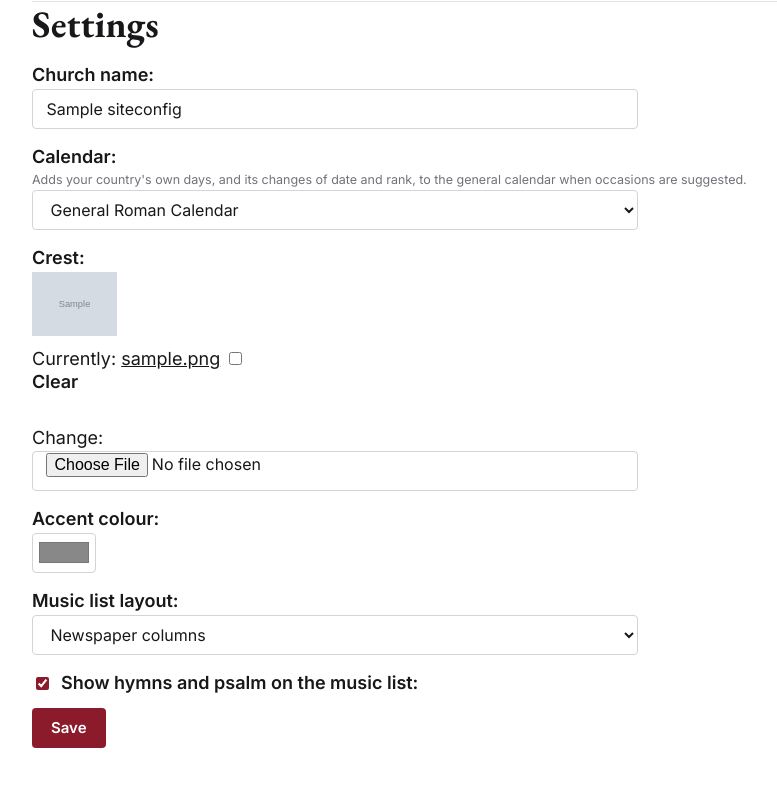
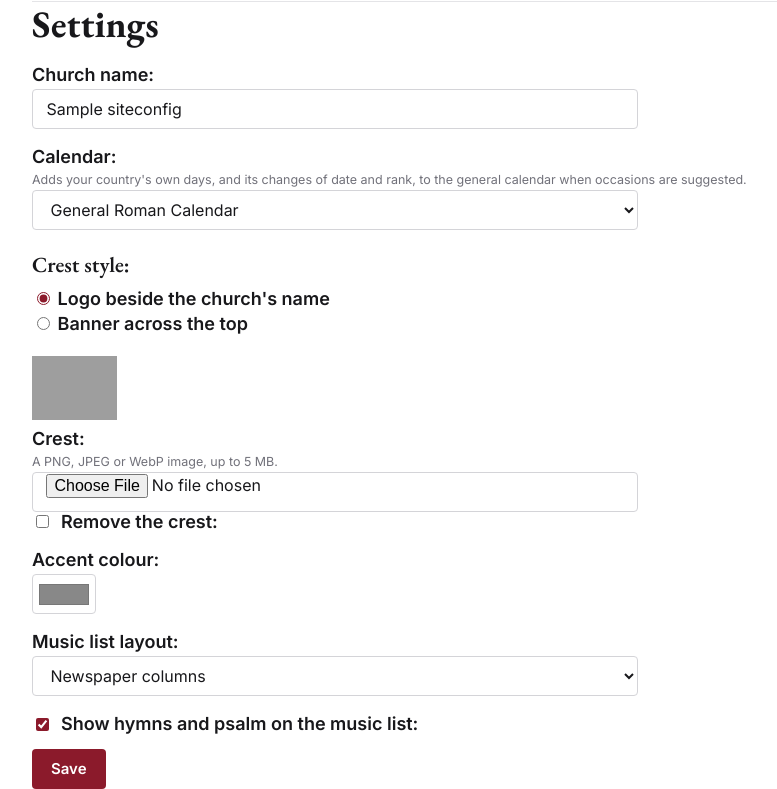
Before and after one commit to StockoL/precentor, a Django app: page /settings/ in a window 1280 px wide. Shown: the part 75-864 px from the top of the page, without its empty margins (3-780 px from the left). Before the commit the page ends 823 px from the top, so only its background shows below. Run offline with Django 5.2, Linux system fonts and the light colour scheme; a user stored in the database is signed in; tables that the repository leaves empty hold one stand-in row (values such as "Sample post"); grey boxes marked "Sample" are stand-in pictures; some libraries are stand-ins or nearby versions; grey boxes are pictures that could not be loaded.

Commit message:
Save the crest through the Settings form, by style
The form now asks for the crest's style, processes an upload to suit
it, and stores the result in the database. It refuses uploads over
5 MB, asks for a new image when the style changes, and can remove the
crest. The banner's size now comes from one place.

```diff
--- a/core/forms.py
+++ b/core/forms.py
@@ -1,30 +1,75 @@
 from django import forms
-from django.core.files.uploadedfile import UploadedFile
 
-from .imaging import process_crest_image
+from .imaging import process_crest_image, process_logo_image
 from .models import SiteConfig
+
+MAX_CREST_UPLOAD = 5 * 1024 * 1024  # 5 MB, far more than any crest needs
+CONTENT_TYPES = {"png": "image/png", "jpg": "image/jpeg"}
 
 
 class SiteConfigForm(forms.ModelForm):
+    # The crest itself isn't a model field the form edits directly: an
+    # upload is checked and processed to suit the chosen style, then stored
+    # with SiteConfig.set_crest().
+    crest_file = forms.FileField(
+        label="Crest",
+        required=False,
+        widget=forms.FileInput(attrs={"accept": "image/png,image/jpeg,image/webp"}),
+        help_text="A PNG, JPEG or WebP image, up to 5 MB.",
+    )
+    remove_crest = forms.BooleanField(label="Remove the crest", required=False)
+
     class Meta:
         model = SiteConfig
         fields = [  # noqa
             "church_name",
             "national_calendar",
-            "crest_image",
+            "crest_style",
             "house_accent_colour",
             "layout_style",
             "show_hymns_psalm",
         ]
         widgets = {  # noqa
+            "crest_style": forms.RadioSelect,
             "house_accent_colour": forms.TextInput(attrs={"type": "color"}),
         }
 
-    def clean_crest_image(self):
-        image = self.cleaned_data.get("crest_image")
-        # An untouched field comes back as the existing ImageFieldFile (not
-        # an UploadedFile) — that, and a cleared field, must pass through
-        # unprocessed rather than being fed to Pillow again.
-        if not image or not isinstance(image, UploadedFile):
-            return image
-        return process_crest_image(image)
+    def clean_crest_file(self):
+        upload = self.cleaned_data.get("crest_file")
+        if upload and upload.size > MAX_CREST_UPLOAD:
+            raise forms.ValidationError("Choose an image under 5 MB.")
+        return upload
+
+    def clean(self):
+        cleaned = super().clean()
+        upload = cleaned.get("crest_file")
+        if upload and cleaned.get("remove_crest"):
+            self.add_error("remove_crest", "Choose a new image or remove the crest, not both.")
+        elif (
+            "crest_style" in self.changed_data
+            and self.instance.has_crest
+            and not upload
+            and not cleaned.get("remove_crest")
+        ):
+            # A logo kept at its own shape would look wrong as a banner, and
+            # the other way round, so a new style needs its own image.
+            self.add_error("crest_file", "Choose an image for the new style.")
+        elif upload and "crest_file" not in self.errors:
+            process = process_crest_image if cleaned.get("crest_style") == "banner" else process_logo_image
+            try:
+                cleaned["processed_crest"] = process(upload)
+            except forms.ValidationError as error:
+                self.add_error("crest_file", error)
+        return cleaned
+
+    def save(self, commit=True):
+        config = super().save(commit=False)
+        processed = self.cleaned_data.get("processed_crest")
+        if self.cleaned_data.get("remove_crest"):
+            config.clear_crest()
+        elif processed:
+            extension = processed.name.rsplit(".", 1)[-1]
+            config.set_crest(processed.read(), CONTENT_TYPES[extension])
+        if commit:
+            config.save()
+        return config
--- a/core/imaging.py
+++ b/core/imaging.py
@@ -4,10 +4,8 @@ from django.core.exceptions import ValidationError
 from django.core.files.base import ContentFile
 from PIL import Image, UnidentifiedImageError
 
-# ~4:1 banner slot, wide enough for a small crest-plus-text graphic or a
-# standalone wide banner. A tunable starting point, not a fixed decision —
-# adjust here (and in static/src/js/crest-crop.js's matching constants) if
-# the design needs a different slot once real content is in front of us.
+# A 4:1 banner, wide enough for artwork that carries the church's name. The
+# Settings page passes this size to crest-crop.js, so change it here only.
 TARGET_SIZE = (1600, 400)
 MIN_SIZE = (800, 200)
 # A logo keeps its own shape, fitted inside this box.
@@ -57,8 +55,7 @@ def process_crest_image(uploaded_file, target_size=TARGET_SIZE):
     image = _open_image(uploaded_file)
     if image.width < MIN_SIZE[0] or image.height < MIN_SIZE[1]:
         raise ValidationError(
-            f"Image is too small — please upload at least "
-            f"{MIN_SIZE[0]}×{MIN_SIZE[1]}px."
+            f"This image is too small. Choose one at least {MIN_SIZE[0]}×{MIN_SIZE[1]}px."
         )
 
     target_ratio = target_size[0] / target_size[1]
--- a/core/templates/core/site_config_form.html
+++ b/core/templates/core/site_config_form.html
@@ -12,14 +12,17 @@
         <p>{{ form.church_name.label_tag }} {{ form.church_name }} {{ form.church_name.errors }}</p>
         <div>{{ form.national_calendar.as_field_group }}</div>
 
-        <div class="crest-crop" data-target="{{ form.crest_image.id_for_label }}"
-             data-target-width="1600" data-target-height="400">
-            {{ form.crest_image.label_tag }}
-            {% if site_config.crest_image %}
-            <img class="crest-crop__current" src="{{ site_config.crest_image.url }}" alt="Current crest">
+        <div>{{ form.crest_style.as_field_group }}</div>
+        {# crest-crop.js crops a banner to the size core/imaging.py makes, and previews a logo as it is. #}
+        <div class="crest-crop" data-target="{{ form.crest_file.id_for_label }}" data-style-field="{{ form.crest_style.html_name }}"
+             data-target-width="{{ banner_size.0 }}" data-target-height="{{ banner_size.1 }}">
+            {% if site_config.has_crest %}
+            <img class="crest-crop__current" src="{{ site_config.crest_url }}" alt="Current crest">
             {% endif %}
-            {{ form.crest_image }}
-            {{ form.crest_image.errors }}
+            {{ form.crest_file.as_field_group }}
+            {% if site_config.has_crest %}
+            <p>{{ form.remove_crest }} {{ form.remove_crest.label_tag }} {{ form.remove_crest.errors }}</p>
+            {% endif %}
         </div>
 
         <p>{{ form.house_accent_colour.label_tag }} {{ form.house_accent_colour }} {{ form.house_accent_colour.errors }}</p>
--- a/core/views.py
+++ b/core/views.py
@@ -7,6 +7,7 @@ from accounts.mixins import RoleRequiredMixin
 from accounts.permissions import can_manage_settings
 
 from .forms import SiteConfigForm
+from .imaging import TARGET_SIZE
 from .models import SiteConfig
 
 
@@ -23,6 +24,7 @@ class SiteConfigUpdateView(RoleRequiredMixin, UpdateView):
     def get_context_data(self, **kwargs):
         context = super().get_context_data(**kwargs)
         context["site_config"] = self.object
+        context["banner_size"] = TARGET_SIZE
         return context
 
 
--- a/static/src/js/crest-crop.js
+++ b/static/src/js/crest-crop.js
@@ -66,7 +66,7 @@ function buildCropper(container) {
     warning.hidden = true;
     if (img.naturalWidth < MIN_WIDTH || img.naturalHeight < MIN_HEIGHT) {
       warning.hidden = false;
-      warning.textContent = `This image is quite small (${img.naturalWidth}×${img.naturalHeight}px) — it may look blurry once cropped.`;
+      warning.textContent = `This image is quite small (${img.naturalWidth}×${img.naturalHeight}px), so it may look blurry once cropped.`;
     }
 
     const frame = document.createElement("div");
```
Also changed, not shown: core/tests.py (+58 -10 lines), precentor_project/test_browser.py (+8 -4 lines).
